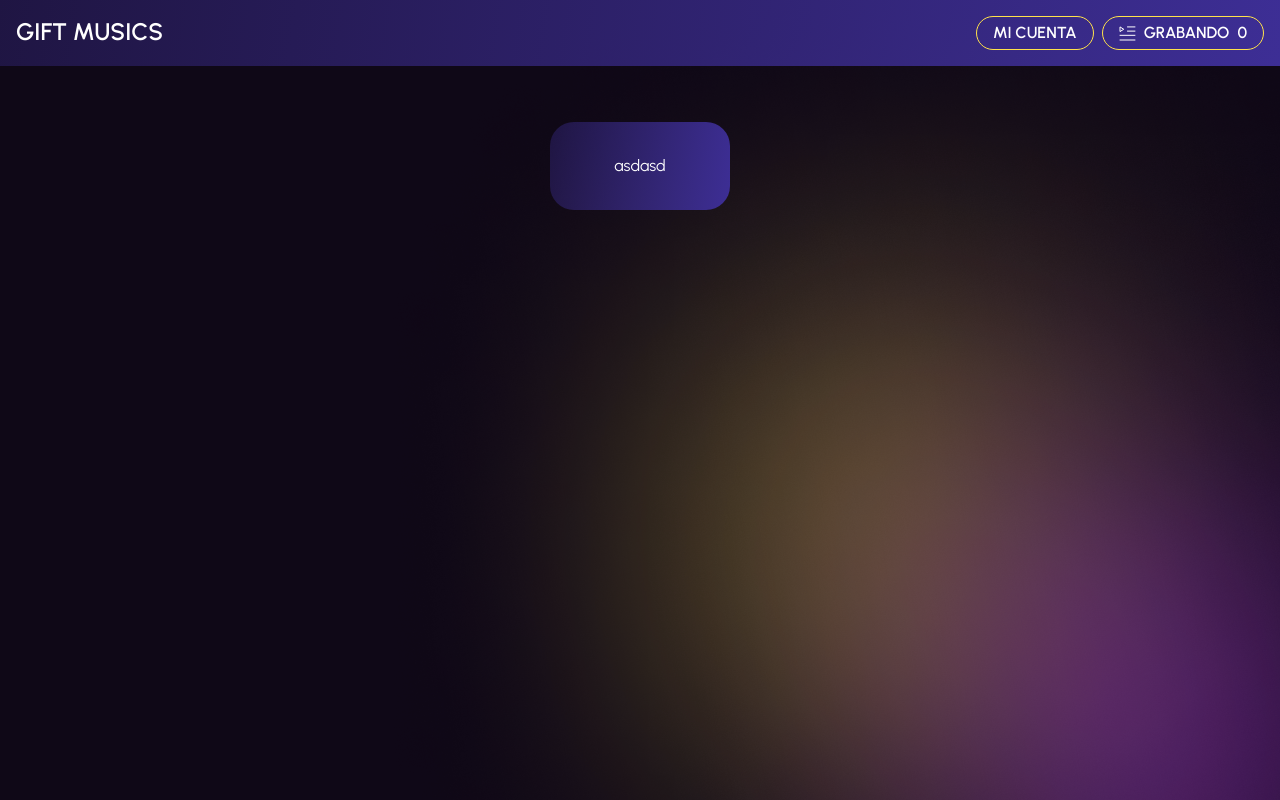
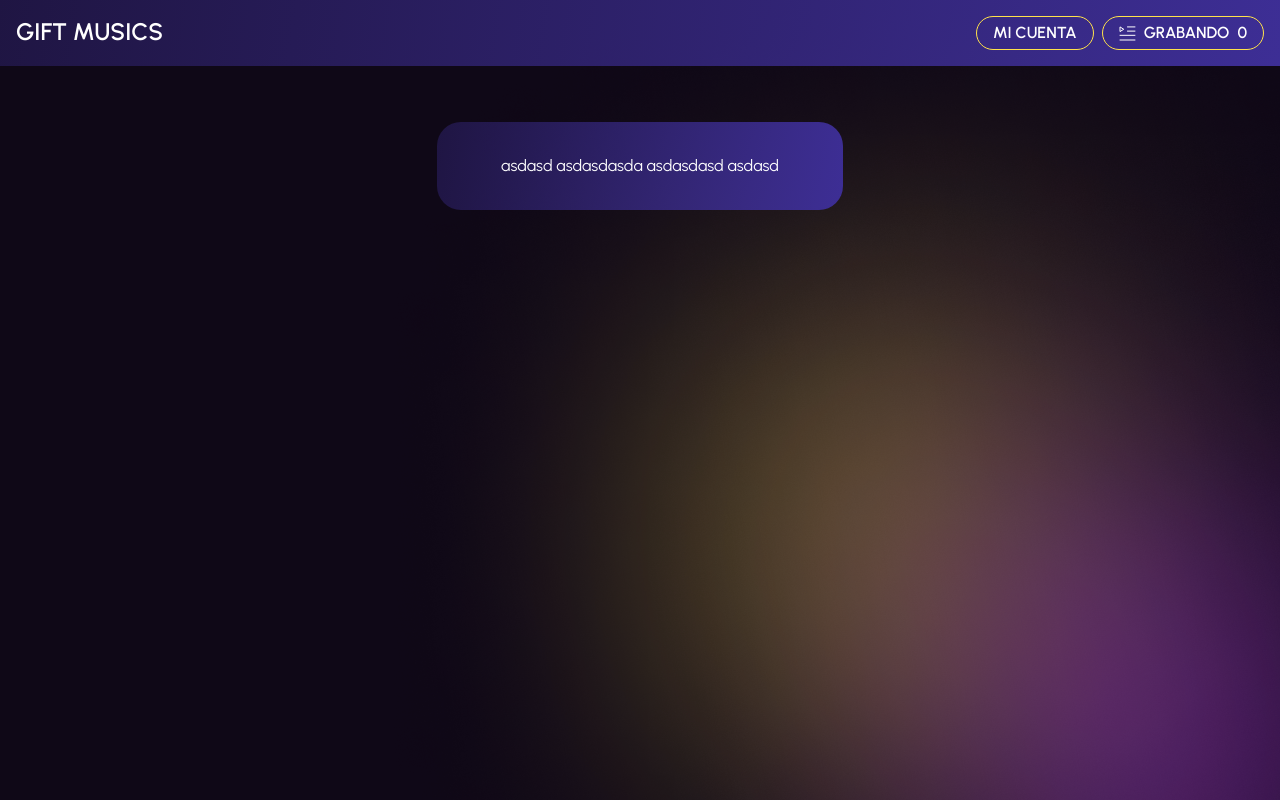
Before and after one commit to EstebanMartinez09/entregable6, a React (Vite) app: page /playlists in a window 1280 px wide. Built offline with nearby package versions, Linux system fonts and the light colour scheme; no server answers; sample sign-in values are in the browser's storage.

Commit message:
añadi basura

```diff
--- a/src/pages/PlayLists.jsx
+++ b/src/pages/PlayLists.jsx
@@ -23,6 +23,9 @@ export const PlayLists = () => {
         <main
           className="bg-primary-dark p-8 px-4 rounded-3xl sm:px-16">
             asdasd
+            asdasdasda
+            asdasdasd
+            asdasd
         </main>
       </section>
     </section>
```
